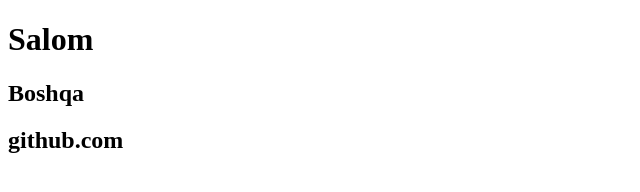
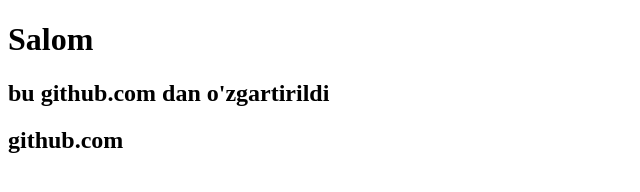
Before and after one commit to Muminniyoz/shifo, a plain HTML site: page index.html in a window 1280 px wide. Shown: the whole page, without its empty margins (0-640 px from the left). Drawn offline with Linux system fonts and the light colour scheme.

Commit message:
githubdan o'zgrish

```diff
--- a/index.html
+++ b/index.html
@@ -8,7 +8,7 @@
 </head>
 <body>
     <h1>Salom</h1>
-    <h2>Boshqa</h2>
+    <h2>bu github.com dan o'zgartirildi</h2>
     <h2>github.com</h2>
 </body>
 </html>
```
